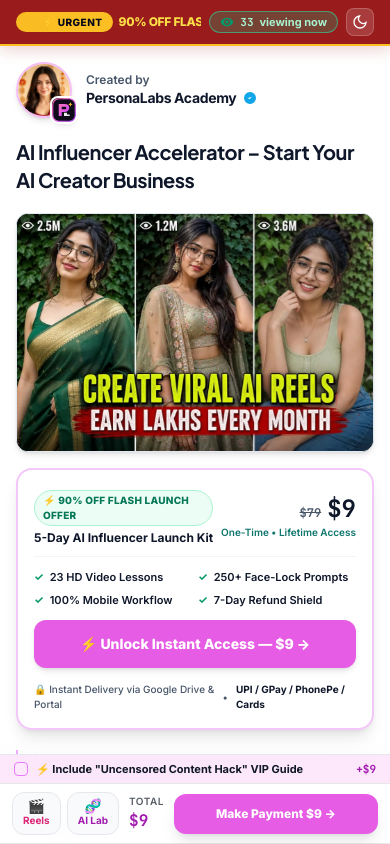
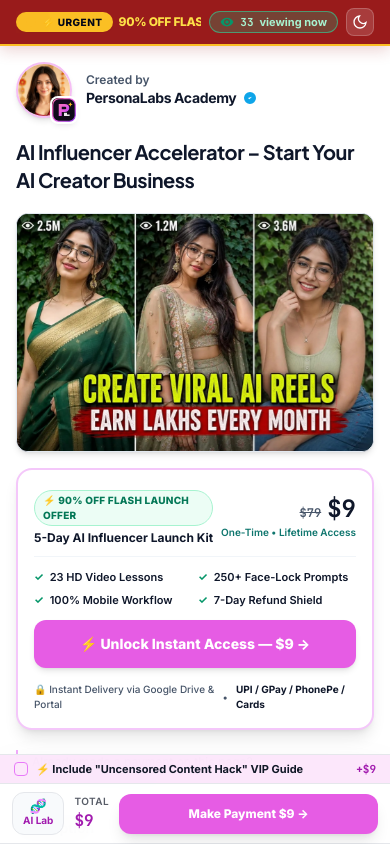
Before and after one commit to wandringspirit/personalabs-academy, a plain HTML site: page index.html in a window 390 px wide. Shown: the top 844 px of the page. Drawn offline with nearby package versions, Linux system fonts and the light colour scheme; no server answers.

Commit message:
feat(ui): remove Reels button from mobile sticky footer for cleaner checkout focus

```diff
--- a/index.html
+++ b/index.html
@@ -1707,14 +1707,6 @@
     <!-- Main Mobile CTA + Quick App Icons Row -->
     <div class="px-3 py-2 flex items-center justify-between gap-2.5 max-w-lg mx-auto">
       <div class="flex items-center gap-1.5">
-        <button
-          type="button"
-          onclick="openReelFeedModal(0)"
-          class="touch-scale flex flex-col items-center justify-center rounded-xl surface-elevated px-2.5 py-1.5 text-[10px] font-bold text-pink-400"
-        >
-          <span class="text-sm leading-none">🎬</span>
-          <span>Reels</span>
-        </button>
         <a
           href="#sec-ai-lab"
           class="touch-scale flex flex-col items-center justify-center rounded-xl surface-elevated px-2.5 py-1.5 text-[10px] font-bold text-brand-300"
```
